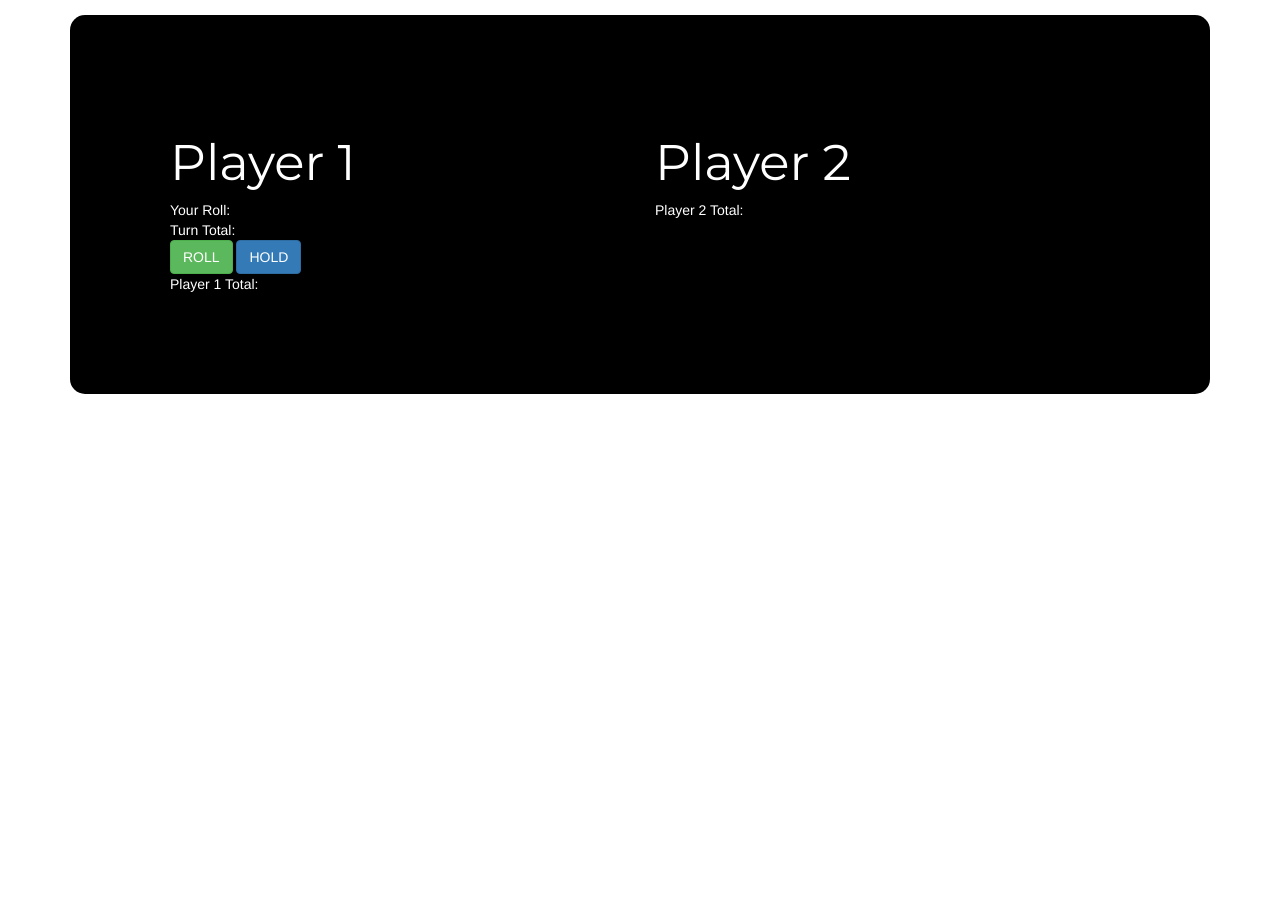
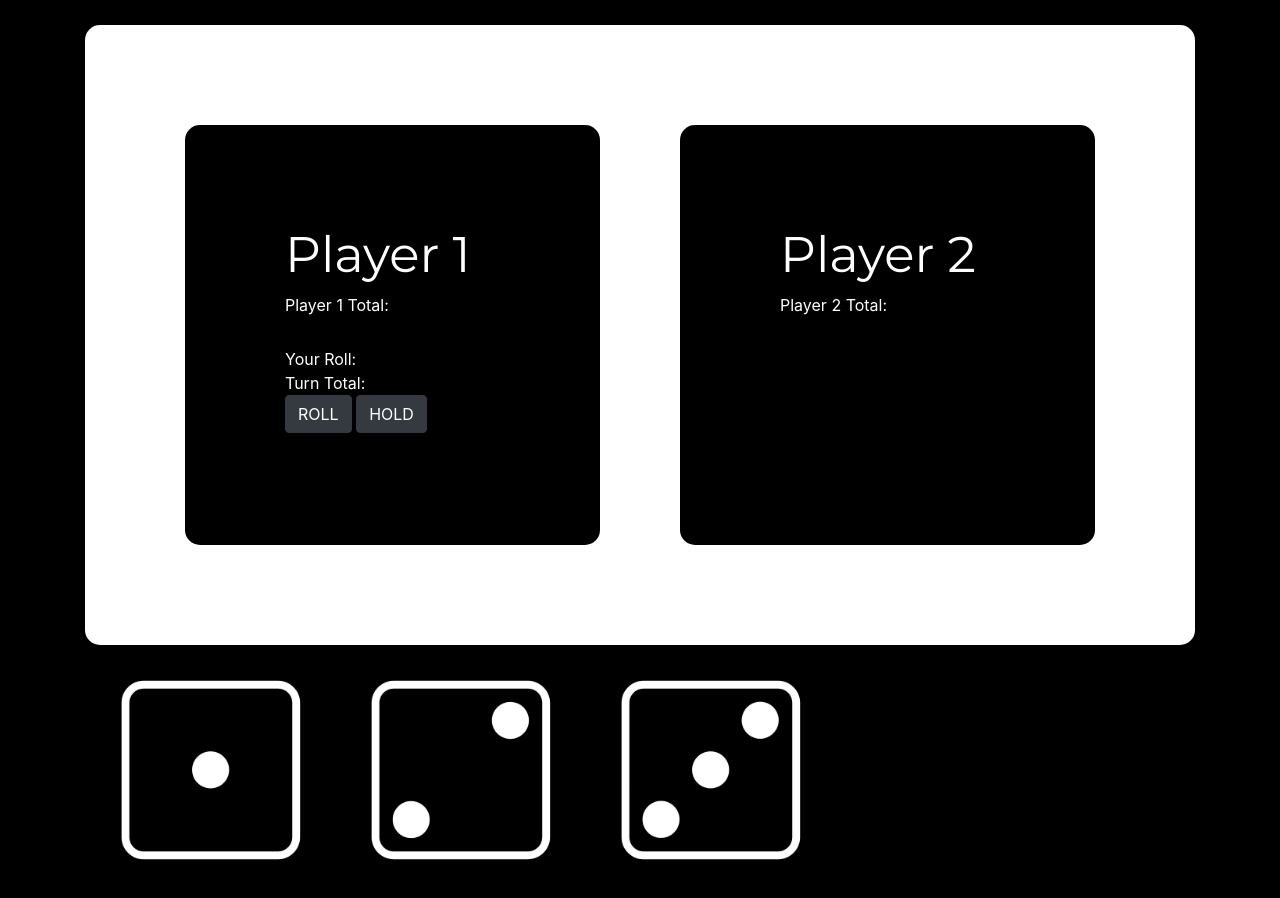
Before and after one commit to amcgladd/pig-dice, a plain HTML site: page index.html in a window 1280 px wide. Before the commit the page ends 800 px from the top, so only its background shows below. Drawn offline with nearby package versions, Linux system fonts and the light colour scheme.

Commit message:
add black divs and dice images

```diff
--- a/css/styles.css
+++ b/css/styles.css
@@ -15,6 +15,7 @@ h3 {
   margin-top: 100px;
   font-size: 30px;
   display: inline-block;
+  color: white;
 }
 
 #message-box {
@@ -27,9 +28,37 @@ h3 {
 }
 
 .foreground {
+  background-color: white;
+  color: black;
+  padding: 100px;
+  border-radius: 15px;
+  margin-top: 25px;
+}
+
+.player-data {
+  margin-top: 30px;
+}
+
+body {
+  background-color: black;
+}
+
+img {
+  margin: 25px;
+  width: 200px;
+}
+
+.black-box {
   background-color: black;
   color: white;
   padding: 100px;
   border-radius: 15px;
-  margin-top: 15px;
+  min-height: 420px;
 }
+
+#right {
+  margin-left: 25px;
+}
+#left {
+  margin-right: 25px;
+}
--- a/index.html
+++ b/index.html
@@ -2,7 +2,7 @@
 <html>
 <head>
   <meta charset="utf-8">
-  <link rel="stylesheet" href="https://maxcdn.bootstrapcdn.com/bootstrap/3.3.7/css/bootstrap.min.css" integrity="sha384-BVYiiSIFeK1dGmJRAkycuHAHRg32OmUcww7on3RYdg4Va+PmSTsz/K68vbdEjh4u" crossorigin="anonymous">
+  <link rel="stylesheet" href="https://maxcdn.bootstrapcdn.com/bootstrap/4.0.0/css/bootstrap.min.css" integrity="sha384-Gn5384xqQ1aoWXA+058RXPxPg6fy4IWvTNh0E263XmFcJlSAwiGgFAW/dAiS6JXm" crossorigin="anonymous">
   <script
   src="https://code.jquery.com/jquery-3.3.1.js"
   integrity="sha256-2Kok7MbOyxpgUVvAk/HJ2jigOSYS2auK4Pfzbm7uH60="
@@ -18,7 +18,12 @@
     <div class="foreground">
     <div class="row" id="player-row">
       <div class="col-md-6">
+        <div class="black-box" id="left">
         <h3>Player 1</h3>
+        <div>
+          Player 1 Total:
+          <span id="player-one-total"></span>
+        </div>
         <div class="player-data" id="player-1-toggle">
         <div>
           Your Roll:
@@ -29,18 +34,20 @@
           <span id="turn-total1"></span>
         </div>
         <div id="buttons-1">
-          <button class="btn btn-success" name="button" id="player-one-roll">ROLL</button>
-          <button class="btn btn-primary" name="button" id="player-one-hold">HOLD</button>
+          <button class="btn btn-dark" name="button" id="player-one-roll">ROLL</button>
+          <button class="btn btn-dark" name="button" id="player-one-hold">HOLD</button>
         </div>
         </div>
-        <div>
-          Player 1 Total:
-          <span id="player-one-total"></span>
-        </div>
     </div>
+  </div>
 
       <div class="col-md-6">
+        <div class="black-box" id="right">
         <h3>Player 2</h3>
+        <div>
+          Player 2 Total:
+          <span id="player-two-total"></span>
+        </div>
         <div class="player-data" id="player-2-toggle">
         <div>
           Your Roll:
@@ -51,17 +58,15 @@
           <span id="turn-total2"></span>
         </div>
         <div id="buttons-2">
-          <button class="btn btn-success" name="button" id="player-two-roll">ROLL</button>
-          <button class="btn btn-primary" name="button" id="player-two-hold">HOLD</button>
+          <button class="btn btn-dark" name="button" id="player-two-roll">ROLL</button>
+          <button class="btn btn-dark" name="button" id="player-two-hold">HOLD</button>
         </div>
-        </div>
-        <div>
-          Player 2 Total:
-          <span id="player-two-total"></span>
         </div>
       </div>
     </div>
   </div>
+  </div>
+  <img src="img/inverted-dice-1.png"><img src="img/inverted-dice-2.png"><img src="img/inverted-dice-3.png">
     <div id="message-box" class="row">
       <span id="message"></span>
     </div>
--- a/js/scripts.js
+++ b/js/scripts.js
@@ -23,7 +23,7 @@ Player.prototype.updateTurn = function() {
     $("#message").text("Player " + this.name + " rolled a 1. Turn over!");
   } else if ((this.roll > 1) && (this.roll < 7)) {
       this.turnTotal += this.roll;
-      $("#message").text("Player " + this.name + " rolled a " + this.roll + ".");
+      $("#message").text("Player " + this.name + " rolled a " + this.roll + "!");
     }
   }
 
```
Also changed, not shown: img/1.gif (deleted), img/2.gif (deleted), img/3.gif (deleted), img/4.gif (deleted), img/5.gif (deleted), img/6.gif (deleted), img/inverted-dice-1.png (added), img/inverted-dice-2.png (added), img/inverted-dice-3.png (added), img/inverted-dice-4.png (added), img/inverted-dice-5.png (added), img/inverted-dice-6.png (added).
